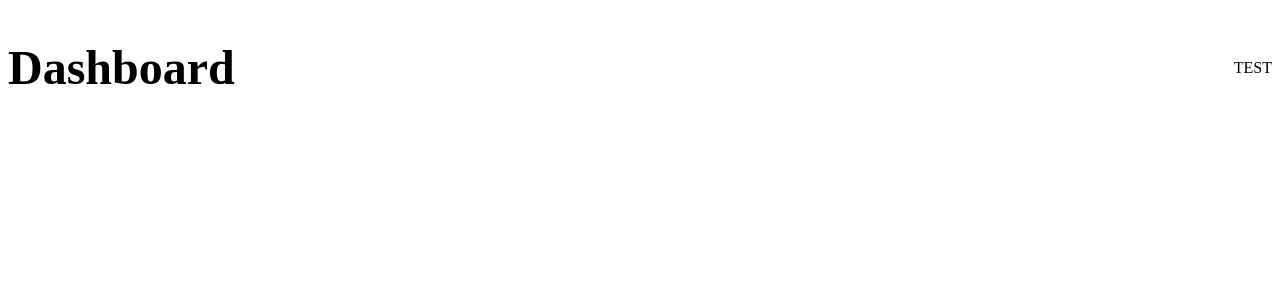
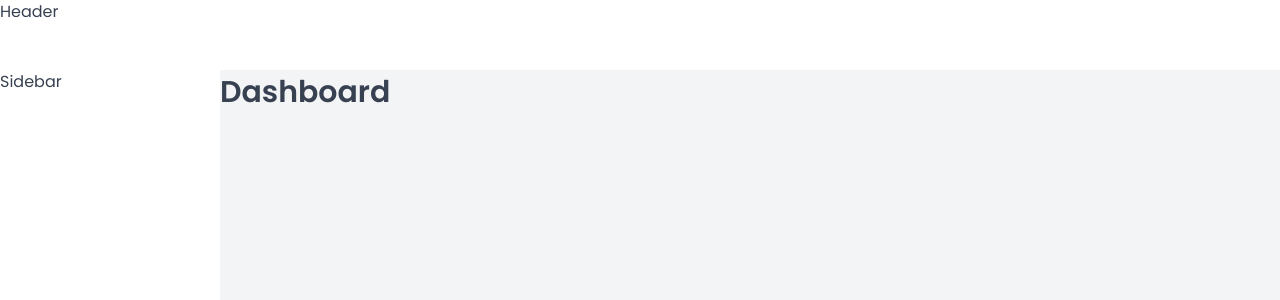
Before and after one commit to Damarwendha/the-wild-oasis, a React (Vite) app: page /dashboard in a window 1280 px wide. Shown: the top 300 px of the page. Built offline with nearby package versions, Linux system fonts and the light colour scheme; a web font is replaced by a local one.

Commit message:
🏗 Build App Layout

```diff
--- a/src/App.jsx
+++ b/src/App.jsx
@@ -11,9 +11,22 @@ import Login from "@/pages/Login";
 import Settings from "@/pages/Settings";
 import NewUsers from "@/pages/Users";
 import PageNotFound from "@/pages/PageNotFound";
+import AppLayout from "@/ui/AppLayout";
 
 const router = createBrowserRouter([
   {
+    path: "*",
+    element: <PageNotFound />,
+  },
+  {
+    path: "login",
+    element: <Login />,
+  },
+  {
+    element: <AppLayout />,
+    children: [
+      {
+        index: true,
         path: "/",
         element: <Navigate replace to="dashboard" />,
       },
@@ -33,10 +46,7 @@ const router = createBrowserRouter([
         path: "cabins",
         element: <Cabins />,
       },
-  {
-    path: "login",
-    element: <Login />,
-  },
+
       {
         path: "settings",
         element: <Settings />,
@@ -45,9 +55,7 @@ const router = createBrowserRouter([
         path: "users",
         element: <NewUsers />,
       },
-  {
-    path: "*",
-    element: <PageNotFound />,
+    ],
   },
 ]);
 
--- a/src/main.jsx
+++ b/src/main.jsx
@@ -1,9 +1,11 @@
-import React from 'react'
-import ReactDOM from 'react-dom/client'
-import App from './App.jsx'
+import React from "react";
+import ReactDOM from "react-dom/client";
+import App from "./App.jsx";
+import GlobalStyles from "@/styles/GlobalStyles.js";
 
-ReactDOM.createRoot(document.getElementById('root')).render(
+ReactDOM.createRoot(document.getElementById("root")).render(
   <React.StrictMode>
+    <GlobalStyles />
     <App />
-  </React.StrictMode>,
-)
+  </React.StrictMode>
+);
--- a/src/pages/Dashboard.jsx
+++ b/src/pages/Dashboard.jsx
@@ -1,11 +1,10 @@
-import Heading from "../ui/Heading";
-import Row from "../ui/Row";
+import Heading from "@/ui/Heading";
+import Row from "@/ui/Row";
 
 function Dashboard() {
   return (
     <Row type="horizontal">
       <Heading as="h1">Dashboard</Heading>
-      <p>TEST</p>
     </Row>
   );
 }
--- a/src/styles/GlobalStyles.js
+++ b/src/styles/GlobalStyles.js
@@ -54,6 +54,10 @@ const GlobalStyles = createGlobalStyle`
   /* For dark mode */
   --image-grayscale: 0;
   --image-opacity: 100%;
+
+  // Layout
+  --header-height: 7rem;
+  --aside-width: 22rem;
 }
 
 *,
@@ -79,6 +83,8 @@ body {
   min-height: 100vh;
   line-height: 1.5;
   font-size: 1.6rem;
+  padding-left: var(--aside-width);
+  padding-top: var(--header-height);
 }
 
 input,
@@ -185,4 +191,4 @@ FOR DARK MODE
 
 `;
 
-export default GlobalStyles
+export default GlobalStyles;
--- /dev/null
+++ b/src/ui/AppLayout.jsx
@@ -0,0 +1,28 @@
+import { Outlet } from "react-router-dom";
+import Header from "@/ui/Header";
+import Sidebar from "@/ui/Sidebar";
+import styled from "styled-components";
+
+const StyledAppLayout = styled.div`
+  display: flex;
+`;
+
+const Main = styled.main`
+  background-color: var(--color-grey-100);
+  flex: 1;
+  height: 100vh;
+`;
+
+function AppLayout() {
+  return (
+    <StyledAppLayout>
+      <Header />
+      <Sidebar />
+      <Main>
+        <Outlet />
+      </Main>
+    </StyledAppLayout>
+  );
+}
+
+export default AppLayout;
--- /dev/null
+++ b/src/ui/Header.jsx
@@ -0,0 +1,16 @@
+import styled from "styled-components";
+
+const StyledHeader = styled.header`
+  background-color: var(--color-brand-0);
+  position: fixed;
+  top: 0;
+  left: 0;
+  width: 100%;
+  height: var(--header-height);
+`;
+
+function Header() {
+  return <StyledHeader>Header</StyledHeader>;
+}
+
+export default Header;
--- /dev/null
+++ b/src/ui/Sidebar.jsx
@@ -0,0 +1,15 @@
+import styled from "styled-components";
+
+const StyledAside = styled.aside`
+  background-color: var(--color-brand-0);
+  position: fixed;
+  left: 0;
+  width: var(--aside-width);
+  height: 100vh;
+`;
+
+function Sidebar() {
+  return <StyledAside>Sidebar</StyledAside>;
+}
+
+export default Sidebar;
```
Lines whose indentation alone changed are shown as unchanged.
